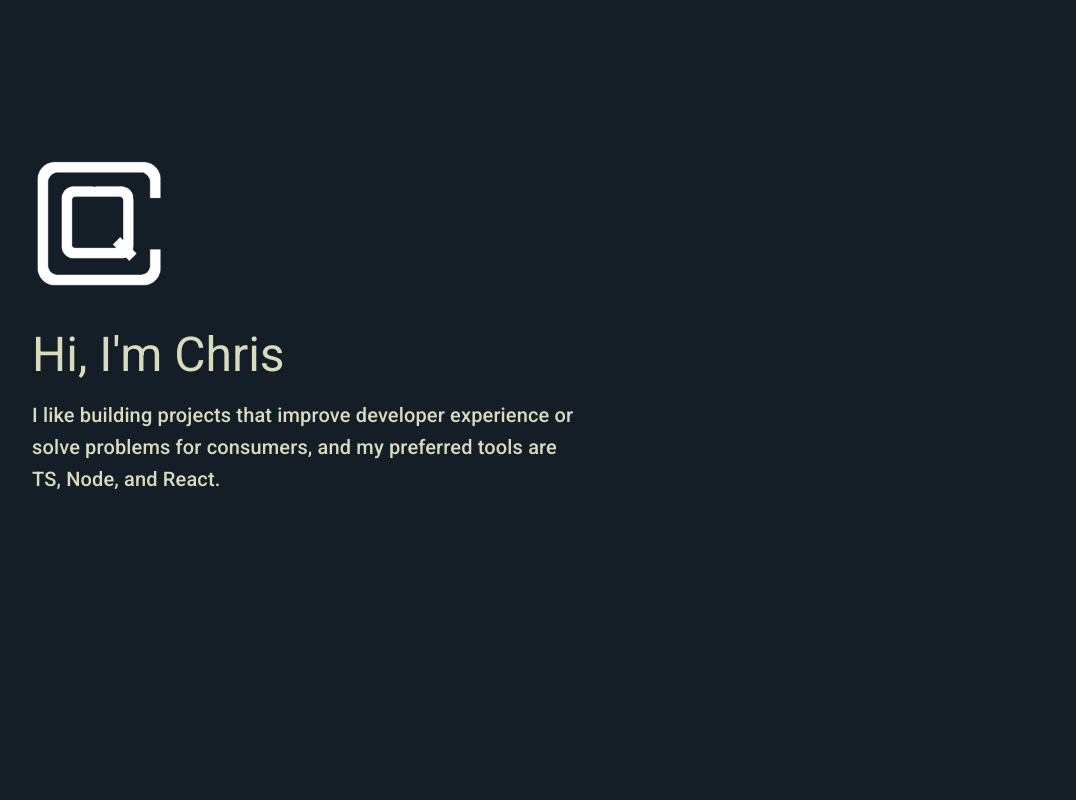
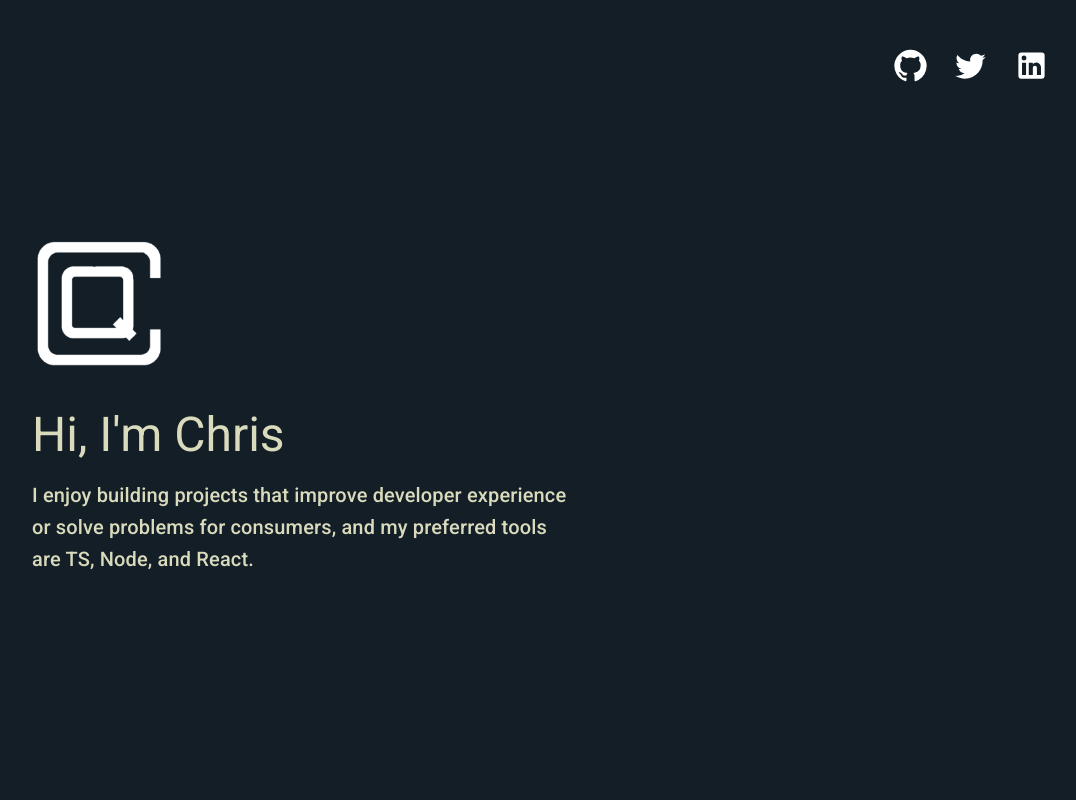
Before and after one commit to quintinchris/portfolio-2022, a React (Create React App) app: page / in a window 1280 px wide. Shown: the top 800 px of the page, without its empty margins (96-1172 px from the left). Built offline with nearby package versions, Linux system fonts and the light colour scheme.

Commit message:
added icons to landing page

```diff
--- a/src/components/Navbar/Navbar.tsx
+++ b/src/components/Navbar/Navbar.tsx
@@ -39,9 +39,10 @@ export const Navbar: React.FC = () => {
     }
 
     useEffect(() => {
-        scrollPosition > 380 ? setVisibile(true) : setVisibile(false);
+        scrollPosition > 444 ? setVisibile(true) : setVisibile(false);
     }, [scrollPosition]);
 
+    // Note: need to refactor to not use visibile/hidden, they aren't transitionable properties: https://stackoverflow.com/questions/27900053/css-transition-with-visibility-not-working
     return (
         <Box sx={{ flexGrow: 1, visibility: `${visible ? 'visible' : 'hidden'}`}}>
             <AppBar
--- a/src/pages/Homepage/components/Hero/Hero.tsx
+++ b/src/pages/Homepage/components/Hero/Hero.tsx
@@ -2,6 +2,9 @@ import { Grid, Typography, Box } from '@mui/material'
 import React from 'react'
 import waves from '../../../../assets/wave-haikei.svg'
 import cq from '../../../../assets/cqWhite.png'
+import GitHubIcon from '@mui/icons-material/GitHub'
+import TwitterIcon from '@mui/icons-material/Twitter'
+import LinkedInIcon from '@mui/icons-material/LinkedIn'
 
 // export interface heroProps {}
 
@@ -51,7 +54,7 @@ const styles = {
 export const Hero: React.FC = () => {
     const title = "Hi, I'm Chris"
     // const subtitle = 'I like building things with Typescript, Node, and React'
-    const subtitle = 'I like building projects that improve developer experience or solve problems for consumers, and my preferred tools are TS, Node, and React.'
+    const subtitle = 'I enjoy building projects that improve developer experience or solve problems for consumers, and my preferred tools are TS, Node, and React.'
 
     return (
         <Grid container>
@@ -61,7 +64,7 @@ export const Hero: React.FC = () => {
                     md={8}
                     direction="column"
                     sx={{
-                        marginTop: '20vh',
+                        marginTop: '30vh',
                         justifyContent: 'flex-start',
                     }}
                 >
@@ -77,7 +80,13 @@ export const Hero: React.FC = () => {
                         </Typography>
                     </Box>
                 </Grid>
-                <Grid item xs={4}></Grid>
+                <Grid item xs={4}>
+                    <Box sx={{alignSelf: 'flex-start', marginTop: '6vh', justifyContent: 'space-between'}}>
+                        <GitHubIcon fontSize="large" style={{ color: 'white', marginRight: '2vw', cursor: 'pointer' }} />
+                        <TwitterIcon fontSize="large" style={{ color: 'white', marginRight: '2vw', cursor: 'pointer' }} />
+                        <LinkedInIcon fontSize="large" style={{ color: 'white', cursor: 'pointer' }} />
+                    </Box>
+                </Grid>
                 {/* <Grid item xs={12} style={styles.title}>
                     <Typography variant="h1" color="primary.light">
                         Hey 👋
```
